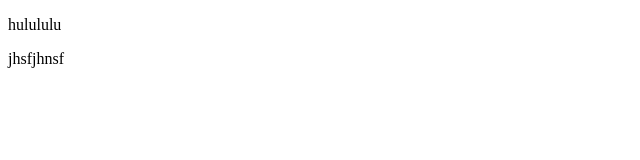
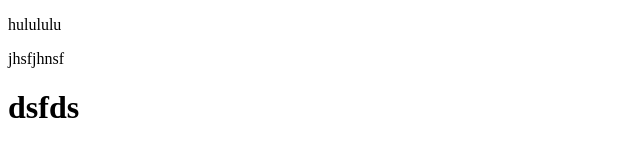
Before and after one commit to dassagnik123/2nd-repo, a plain HTML site: page index.html in a window 1280 px wide. Shown: the whole page, without its empty margins (0-640 px from the left). Drawn offline with Linux system fonts and the light colour scheme.

Commit message:
3rd commit

```diff
--- a/index.html
+++ b/index.html
@@ -8,5 +8,6 @@
 <body>
    <p>hulululu</p>
    <p>jhsfjhnsf</p>
+   <h1>dsfds</h1>
 </body>
 </html>
```
